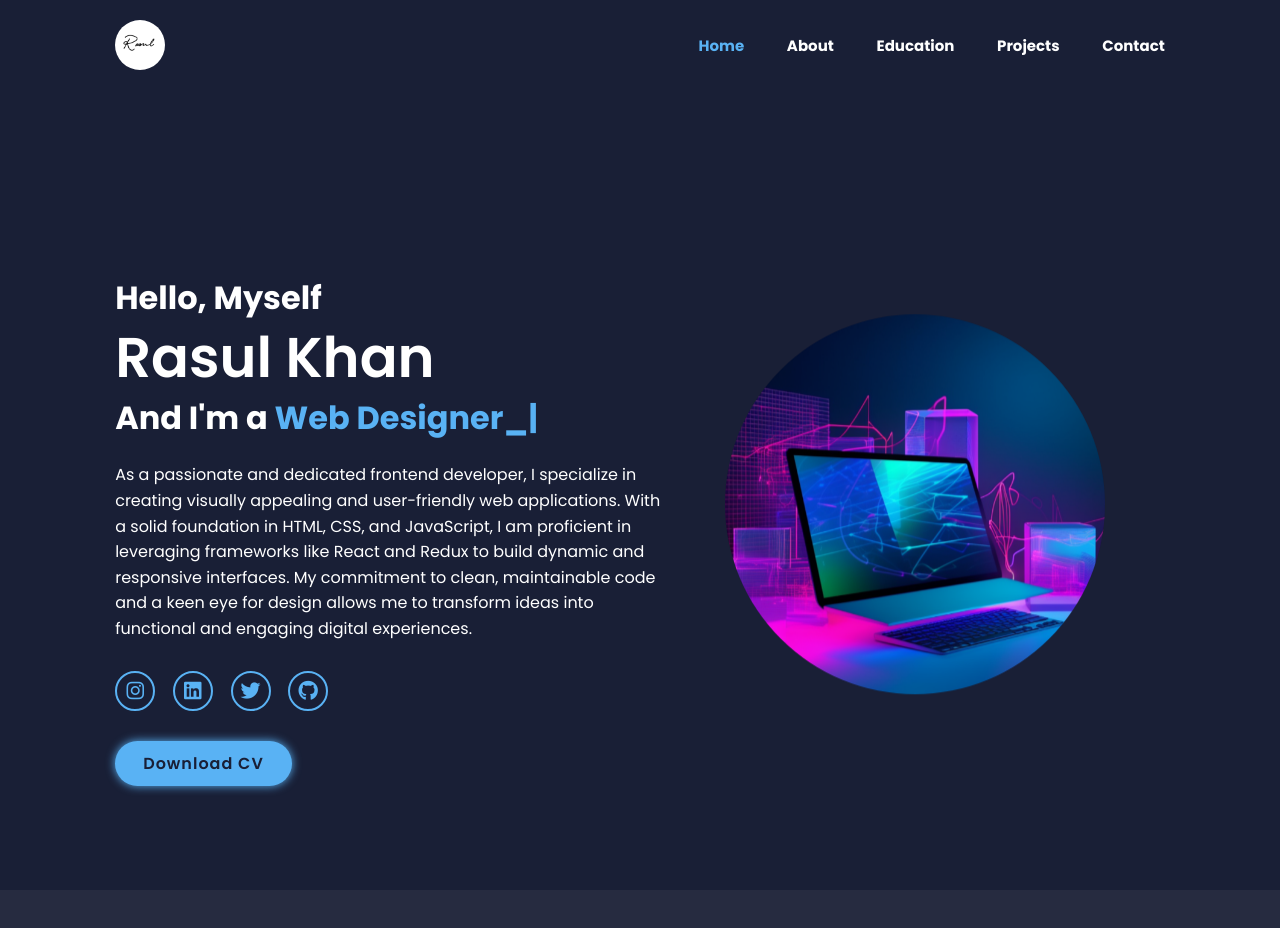
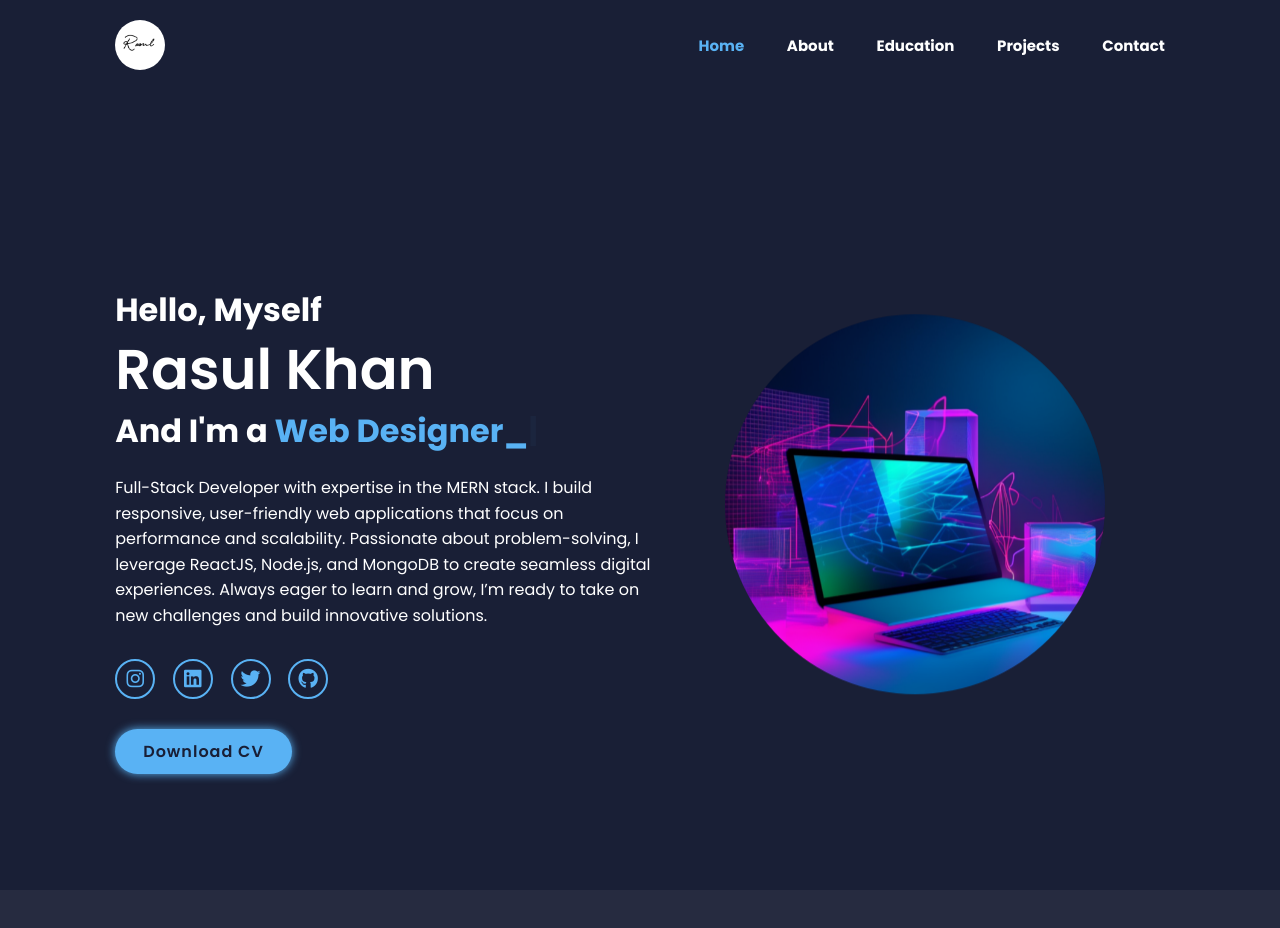
Before and after one commit to rasulkhan-RK/portfolio, a plain HTML site: page index.html in a window 1280 px wide. Shown: the top 928 px of the page. Drawn offline with nearby package versions, Linux system fonts and the light colour scheme.

Commit message:
portfolio

```diff
--- a/index.html
+++ b/index.html
@@ -41,13 +41,12 @@
         <h1>Rasul Khan</h1>
         <h3>And I'm a <span class="multiple-text"></span></h3>
         <p>
-          As a passionate and dedicated frontend developer, I specialize in
-          creating visually appealing and user-friendly web applications. With a
-          solid foundation in HTML, CSS, and JavaScript, I am proficient in
-          leveraging frameworks like React and Redux to build dynamic and
-          responsive interfaces. My commitment to clean, maintainable code and a
-          keen eye for design allows me to transform ideas into functional and
-          engaging digital experiences.
+          Full-Stack Developer with expertise in the MERN stack. I build
+          responsive, user-friendly web applications that focus on performance
+          and scalability. Passionate about problem-solving, I leverage ReactJS,
+          Node.js, and MongoDB to create seamless digital experiences. Always
+          eager to learn and grow, I’m ready to take on new challenges and build
+          innovative solutions.
         </p>
         <div class="social-media">
           <a href="#"><i class="fa-brands fa-instagram"></i></a>
--- a/script.js
+++ b/script.js
@@ -86,11 +86,7 @@ ScrollReveal().reveal(".home-contact p, .about-content", { origin: "right" });
 /*------ Typed Js ------ */
 
 const text = new Typed(".multiple-text", {
-  strings: [
-    "Frontend Developer_",
-    "Web Designer_",
-    "Learning NodeJs for Backend_",
-  ],
+  strings: ["Full-Stack Developer_", "Web Designer_", "MERN Developer_"],
   typeSpeed: 70,
   backSpeed: 70,
   backDelay: 1000,
```
